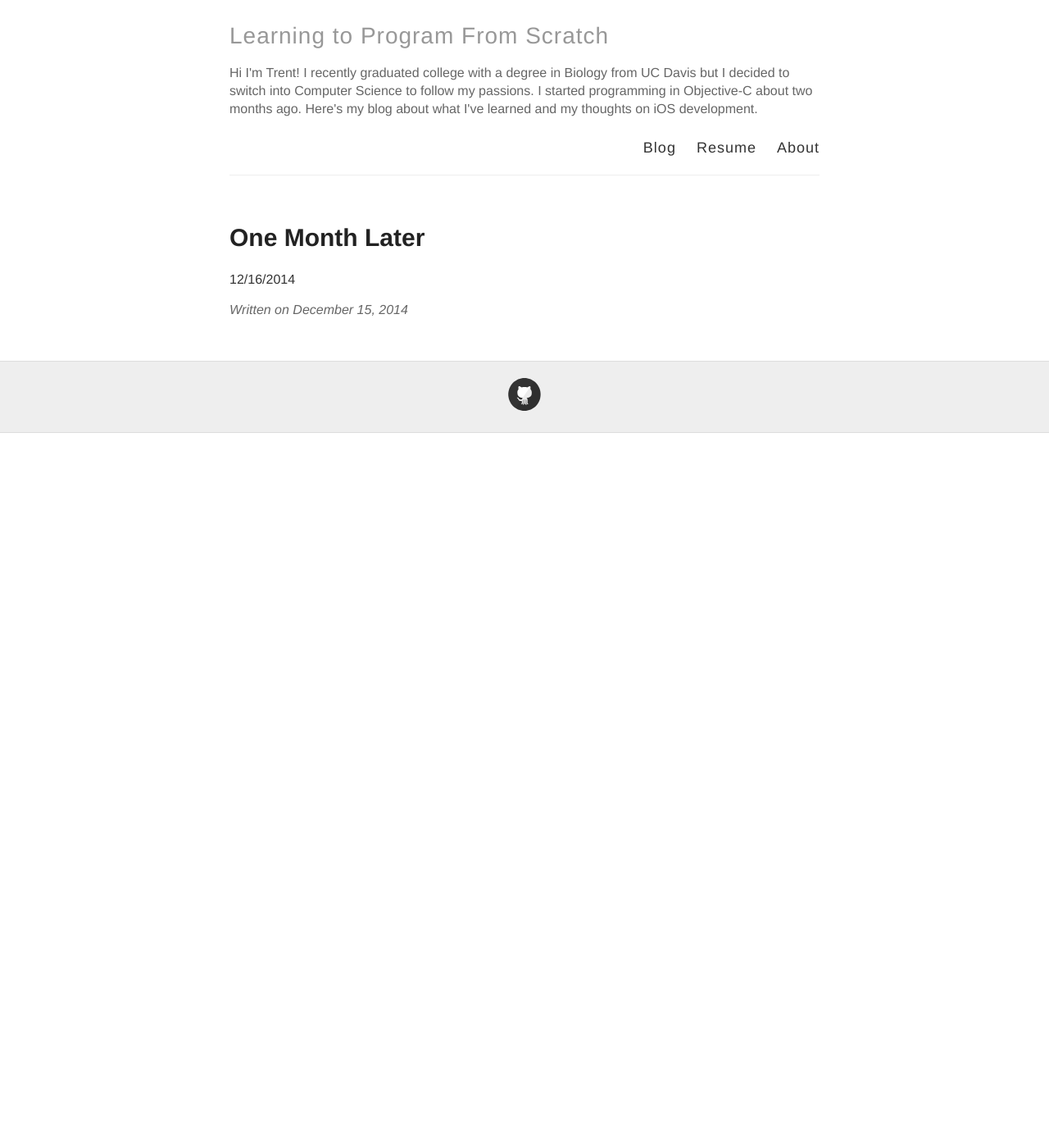
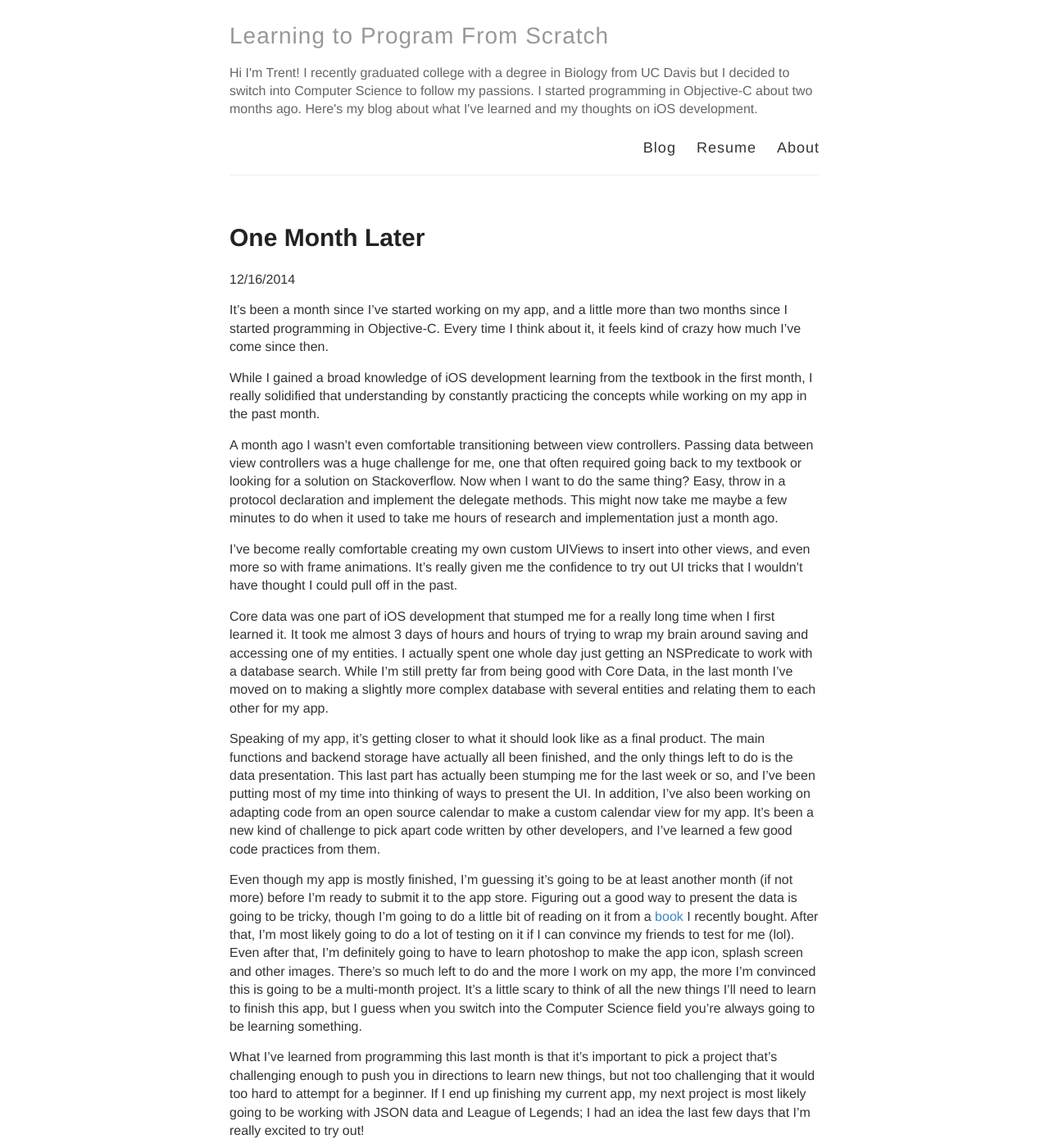
Before and after one commit to trentyou/trentyou.github.io, a Jekyll site: the page built from _posts/2014-12-15-One Month Later.md, in a window 1280 px wide and 1400 px high. Shown: the whole window at 82% size. Built offline with Jekyll 4.4.1, drawn with Linux system fonts in a browser that asks for light colours.

Commit message:
Updated 2014-12-15-One Month Later.md

```diff
--- a/_posts/2014-12-15-One Month Later.md
+++ b/_posts/2014-12-15-One Month Later.md
@@ -5,3 +5,22 @@
 ---
 
 12/16/2014
+
+It's been a month since I've started working on my app, and a little more than two months since I started programming in Objective-C. Every time I think about it, it feels kind of crazy how much I've come since then.
+
+While I gained a broad knowledge of iOS development learning from the textbook in the first month, I really solidified that understanding by constantly practicing the concepts while working on my app in the past month.
+
+A month ago I wasn't even comfortable transitioning between view controllers. Passing data between view controllers was a huge challenge for me, one that often required going back to my textbook or looking for a solution on Stackoverflow. Now when I want to do the same thing? Easy, throw in a protocol declaration and implement the delegate methods. This might now take me maybe a few minutes to do when it used to take me hours of research and implementation just a month ago.
+
+I've become really comfortable creating my own custom UIViews to insert into other views, and even more so with frame animations. It's really given me the confidence to try out UI tricks that I wouldn't have thought I could pull off in the past.
+
+Core data was one part of iOS development that stumped me for a really long time when I first learned it. It took me almost 3 days of hours and hours of trying to wrap my brain around saving and accessing one of my entities. I actually spent one whole day just getting an NSPredicate to work with a database search. While I'm still pretty far from being good with Core Data, in the last month I've moved on to making a slightly more complex database with several entities and relating them to each other for my app.
+
+Speaking of my app, it's getting closer to what it should look like as a final product. The main functions and backend storage have actually all been finished, and the only things left to do is the data presentation. This last part has actually been stumping me for the last week or so, and I've been putting most of my time into thinking of ways to present the UI. In addition, I've also been working on adapting code from an open source calendar to make a custom calendar view for my app. It's been a new kind of challenge to pick apart code written by other developers, and I've learned a few good code practices from them.
+
+Even though my app is mostly finished, I'm guessing it's going to be at least another month (if not more) before I'm ready to submit it to the app store. Figuring out a good way to present the data is going to be tricky, though I'm going to do a little bit of reading on it from a [book](http://www.amazon.com/Information-Dashboard-Design-At-Glance/dp/1938377001) I recently bought. After that, I'm most likely going to do a lot of testing on it if I can convince my friends to test for me (lol). Even after that, I'm definitely going to have to learn photoshop to make the app icon, splash screen and other images. There's so much left to do and the more I work on my app, the more I'm convinced this is going to be a multi-month project. It's a little scary to think of all the new things I'll need to learn to finish this app, but I guess when you switch into the Computer Science field you're always going to be learning something.
+
+
+
+
+What I've learned from programming this last month is that it's important to pick a project that's challenging enough to push you in directions to learn new things, but not too challenging that it would too hard to attempt for a beginner. If I end up finishing my current app, my next project is most likely going to be working with JSON data and League of Legends; I had an idea the last few days that I'm really excited to try out!
```
